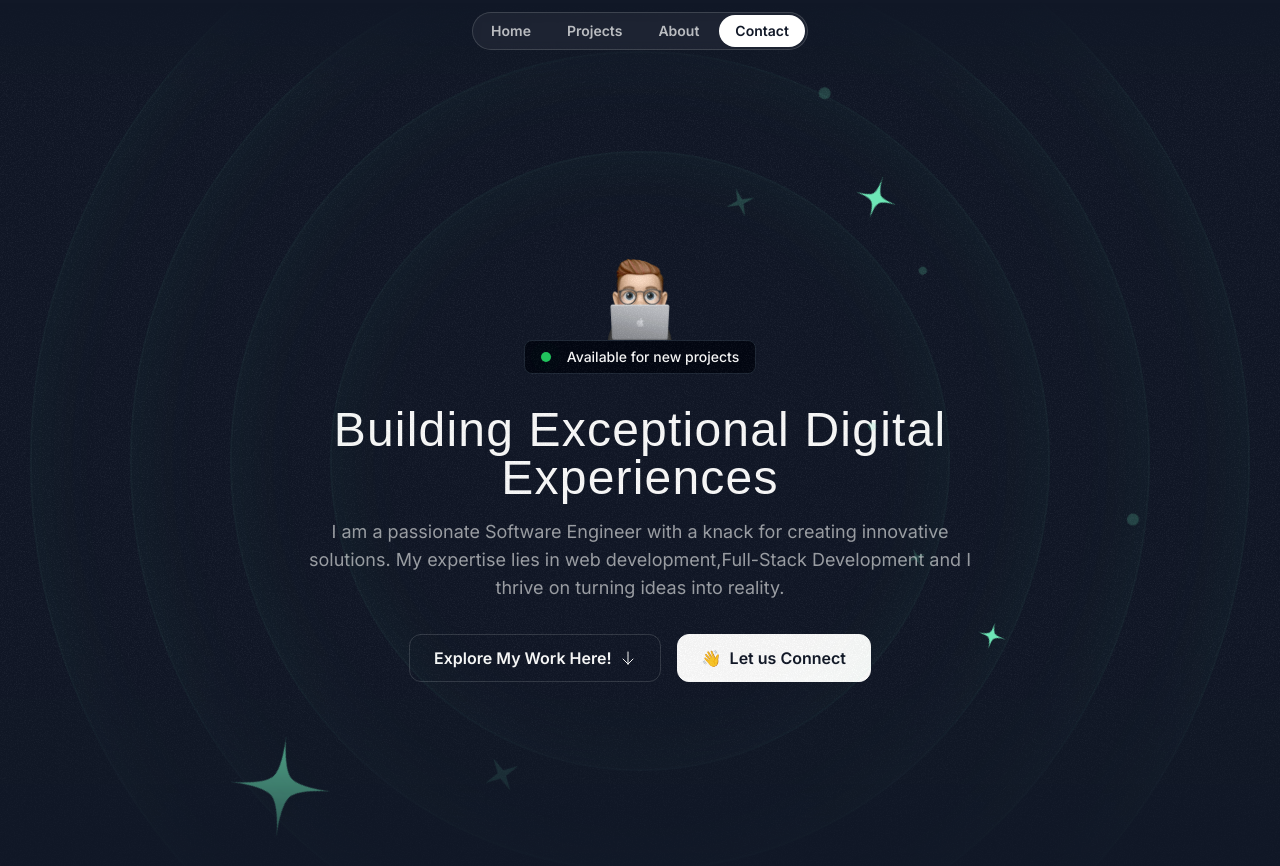
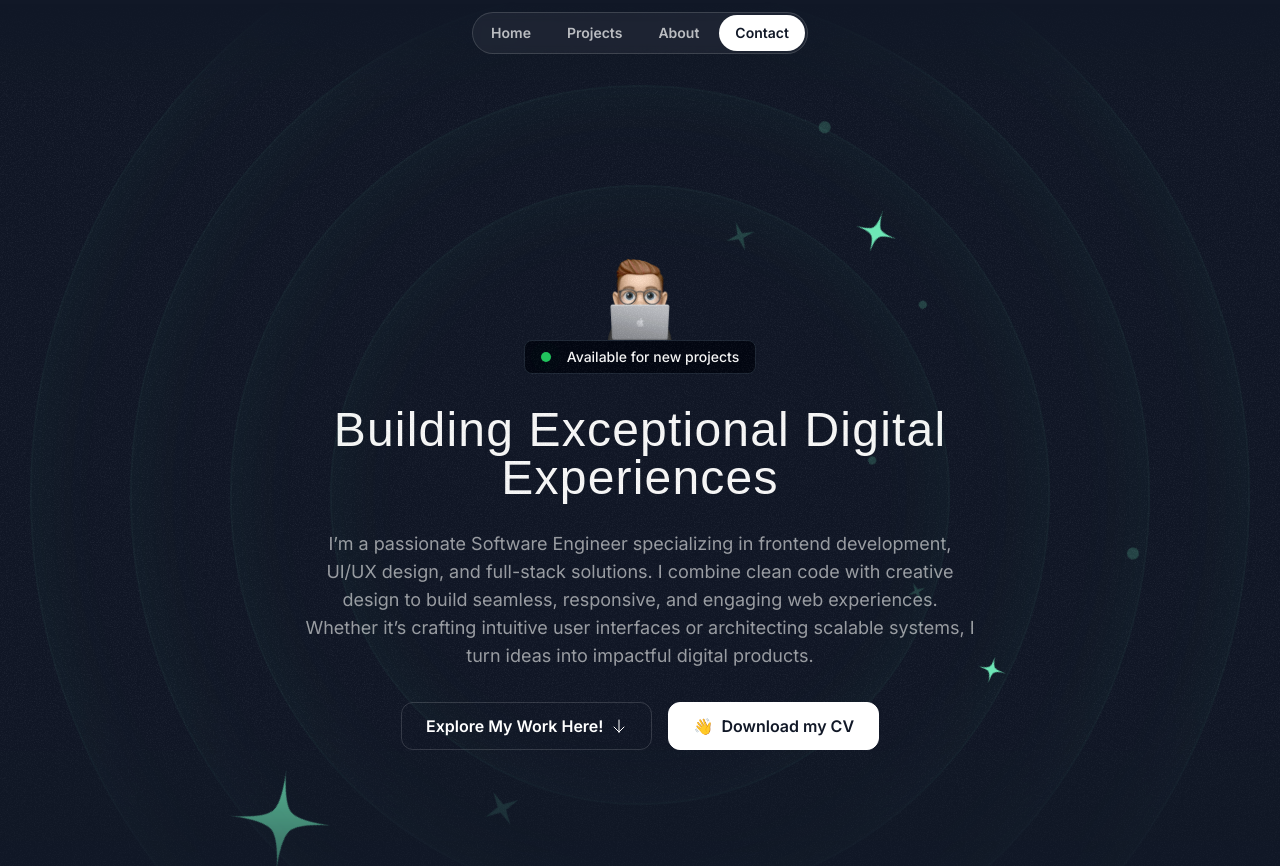
Before and after one commit to chaki-web/myportfolio, a Next.js app: page / in a window 1280 px wide. Shown: the top 866 px of the page. Built offline with nearby package versions, Linux system fonts and the light colour scheme; a web font is replaced by a local one.

Commit message:
Added a form for collecting contact inforation and smooth transitions, Navbar navigations are now navigating through the regarding pages with a single click

```diff
--- a/src/app/globals.css
+++ b/src/app/globals.css
@@ -9,11 +9,22 @@
 
   .hero-ring {
     @apply absolute inset-0 border-2 top-1/2 left-1/2 -translate-x-1/2 -translate-y-1/2 rounded-full border-emerald-300/5 shadow-[0_0_80px_inset] shadow-emerald-300/5;
-
   }
 
-    @layer utilities{
+  html {
+    scroll-behavior: smooth;
+    scroll-padding-top: 80px;
+  }
+
+  /* Ensure clickable elements are above others */
+button, a {
+  position: relative;
+  z-index: 10;
+}
+}
+
+@layer utilities {
   .container {
     @apply max-w-5xl;
   }
-}}
+}
--- a/src/sections/About.tsx
+++ b/src/sections/About.tsx
@@ -91,7 +91,7 @@ const hobbies = [
 export const AboutSection = () => {
   const constraintRef = useRef(null);
   return (
-    <div className="py-20 lg:py-28">
+    <div className="py-20 lg:py-28" id="about">
       <div className="container">
         <SectionHeader
           eyebrow="About Me"
--- a/src/sections/Contact.tsx
+++ b/src/sections/Contact.tsx
@@ -1,11 +1,43 @@
+"use client";
 import ArrowUpRightIcon from "@/assets/icons/arrow-up-right.svg";
 import grainImage from "@/assets/images/grain.jpg";
+import { useState } from "react";
+import { motion, AnimatePresence } from "framer-motion";
 
 export const ContactSection = () => {
+  const [showForm, setShowForm] = useState(false);
+  const [formData, setFormData] = useState({
+    name: "",
+    email: "",
+    message: "",
+  });
+
+  const handleSubmit = (e: React.FormEvent) => {
+    e.preventDefault();
+    // Add your form submission logic here
+    console.log("Form submitted:", formData);
+    // You would typically send this data to your backend or email service
+  };
+
+  const handleChange = (
+    e: React.ChangeEvent<HTMLInputElement | HTMLTextAreaElement>
+  ) => {
+    const { name, value } = e.target;
+    setFormData((prev) => ({
+      ...prev,
+      [name]: value,
+    }));
+  };
+
   return (
-    <div className="py-16 pt-12 lg:py-24 lg:">
+    <div
+      className="py-16 pt-12 lg:py-24"
+      id="contact"
+      style={{ position: "relative", zIndex: 1 }}
+    >
       <div className="container">
-        <div className="bg-gradient-to-r from-emerald-300 to-sky-400 text-gray-900 py-8 px-10 rounded-3xl text-center md:text-left relative overflow-hidden z-0">
+        {/* Gradient Card */}
+        <div className="bg-gradient-to-r from-emerald-300 to-sky-400 text-gray-900 py-8 px-10 rounded-3xl text-center md:text-left relative overflow-hidden z-0 mb-8 pointer-events-auto">
           <div
             className="absolute inset-0 opacity-5 -z-10"
             style={{ backgroundImage: `url(${grainImage.src})` }}
@@ -21,13 +53,95 @@ export const ContactSection = () => {
               </p>
             </div>
             <div>
-              <button className="text-white bg-gray-900 inline-flex items-center px-6 h-12 rounded-xl gap-2 mt-8 w-max border border-gray-900">
-                <span className="font-semibold">Contact Me</span>
+              <button
+                onClick={() => setShowForm(!showForm)}
+                className="text-white bg-gray-900 inline-flex items-center px-6 h-12 rounded-xl gap-2 mt-8 w-max border border-gray-900 hover:bg-gray-800 transition-colors pointer-events-auto relative z-10"
+              >
+                <span className="font-semibold">
+                  {showForm ? "Hide Form" : "Contact Me"}
+                </span>
                 <ArrowUpRightIcon className="size-4" />
               </button>
             </div>
           </div>
         </div>
+
+        <AnimatePresence>
+          {showForm && (
+            <motion.div
+              initial={{ opacity: 0, y: 20 }}
+              animate={{ opacity: 1, y: 0 }}
+              exit={{ opacity: 0, y: 20 }}
+              transition={{ duration: 0.3, ease: "easeInOut" }}
+              className="bg-white/5 backdrop-blur-sm border border-white/15 rounded-3xl p-8 md:p-10 mt-8"
+            >
+              <form onSubmit={handleSubmit} className="space-y-6">
+                <div className="grid grid-cols-1 md:grid-cols-2 gap-6">
+                  <div>
+                    <label
+                      htmlFor="name"
+                      className="block text-sm font-medium mb-2"
+                    >
+                      Your Name
+                    </label>
+                    <input
+                      type="text"
+                      id="name"
+                      name="name"
+                      value={formData.name}
+                      onChange={handleChange}
+                      className="w-full bg-white/5 border border-white/15 rounded-xl px-4 py-3 focus:outline-none focus:ring-2 focus:ring-emerald-300/50"
+                      required
+                    />
+                  </div>
+                  <div>
+                    <label
+                      htmlFor="email"
+                      className="block text-sm font-medium mb-2"
+                    >
+                      Email Address
+                    </label>
+                    <input
+                      type="email"
+                      id="email"
+                      name="email"
+                      value={formData.email}
+                      onChange={handleChange}
+                      className="w-full bg-white/5 border border-white/15 rounded-xl px-4 py-3 focus:outline-none focus:ring-2 focus:ring-emerald-300/50"
+                      required
+                    />
+                  </div>
+                </div>
+                <div>
+                  <label
+                    htmlFor="message"
+                    className="block text-sm font-medium mb-2"
+                  >
+                    Your Message
+                  </label>
+                  <textarea
+                    id="message"
+                    name="message"
+                    rows={5}
+                    value={formData.message}
+                    onChange={handleChange}
+                    className="w-full bg-white/5 border border-white/15 rounded-xl px-4 py-3 focus:outline-none focus:ring-2 focus:ring-emerald-300/50"
+                    required
+                  ></textarea>
+                </div>
+                <div className="flex justify-end">
+                  <button
+                    type="submit"
+                    className="bg-gradient-to-r from-emerald-300 to-sky-400 text-gray-900 px-6 h-12 rounded-xl font-semibold inline-flex items-center gap-2 hover:opacity-90 transition-opacity"
+                  >
+                    Send Message
+                    <ArrowUpRightIcon className="size-4" />
+                  </button>
+                </div>
+              </form>
+            </motion.div>
+          )}
+        </AnimatePresence>
       </div>
     </div>
   );
--- a/src/sections/Footer.tsx
+++ b/src/sections/Footer.tsx
@@ -3,25 +3,25 @@ import ArrowUpRightIcon from "@/assets/icons/arrow-up-right.svg";
 const footerLinks = [
   {
     title: "Linkedin",
-    href: "#",
+    href: "https://www.linkedin.com/in/janethra-d-35273b254/",
   },
   {
     title: "GitHub",
-    href: "#",
+    href: "https://github.com/chaki-web",
   },
   {
     title: "Facebook",
-    href: "#",
+    href: "https://www.facebook.com/janethra.bandara",
   },
   {
     title: "Instagram",
-    href: "#",
+    href: "https://www.instagram.com/chakii.gg?igsh=MThtd2x6Ymx5NWQ1eg==",
   },
 ];
 
 export const Footer = () => {
   return (
-    <footer className="relative -z-10 overflow-x-clip">
+    <footer className="relative -z-0 overflow-x-clip">
       <div className="absolute h-[400px] w-[1600px] bottom-0 left-1/2 -translate-x-1/2 bg-emerald-300/30 [mask-image:radial-gradient(50%_50%_at_bottom_center,black,transparent)] -z-10"></div>
       <div className="container">
         <div className="border-t border-white/15 py-6 text-sm flex flex-col md:flex-row md:justify-between items-center gap-8">
@@ -31,8 +31,10 @@ export const Footer = () => {
           <nav className="flex flex-col md:flex-row items-center gap-8">
             {footerLinks.map((link) => (
               <a
-                href="#"
+                href={link.href}
                 key={link.title}
+                target="_blank"
+                rel="noopener noreferrer"
                 className="inline-flex items-center gap-1.5"
               >
                 <span className="font-semibold">{link.title}</span>
--- a/src/sections/Header.tsx
+++ b/src/sections/Header.tsx
@@ -1,22 +1,70 @@
+"use client";
+import React, { useState, useEffect } from "react";
+
 export const Header = () => {
+  // Custom scroll function with offset control
+  const scrollTo = (sectionId: string, offset = 0) => {
+    const element = document.getElementById(sectionId);
+    if (element) {
+      const elementPosition = element.getBoundingClientRect().top;
+      const offsetPosition = elementPosition + window.pageYOffset - offset;
+
+      window.scrollTo({
+        top: offsetPosition,
+        behavior: "smooth",
+      });
+    }
+  };
+
+  const [activeSection, setActiveSection] = useState("home");
+
+  // Add this effect to detect scroll position
+  useEffect(() => {
+    const handleScroll = () => {
+      const sections = ["home", "projects", "about", "contact"];
+      for (const section of sections) {
+        const element = document.getElementById(section);
+        if (element) {
+          const rect = element.getBoundingClientRect();
+          if (rect.top <= 100 && rect.bottom >= 100) {
+            setActiveSection(section);
+            break;
+          }
+        }
+      }
+    };
+
+    window.addEventListener("scroll", handleScroll);
+    return () => window.removeEventListener("scroll", handleScroll);
+  }, []);
+
   return (
-    <div className="flex justify-center items-center fixed  top-3 w-full z-10">
+    <div className="flex justify-center items-center fixed top-3 w-full z-50">
       <nav className="flex gap-1 p-0.5 border border-white/15 rounded-full bg-white/5 backdrop-blur-sm">
-        <a href="#" className="nav-item">
+        <button
+          onClick={() => window.scrollTo({ top: 0, behavior: "smooth" })}
+          className="nav-item px-4 py-2 rounded-full hover:bg-white/10 transition-colors"
+        >
           Home
-        </a>
-        <a href="#" className="nav-item">
+        </button>
+        <button
+          onClick={() => scrollTo("projects", 80)}
+          className="nav-item px-4 py-2 rounded-full hover:bg-white/10 transition-colors"
+        >
           Projects
-        </a>
-        <a href="#" className="nav-item">
+        </button>
+        <button
+          onClick={() => scrollTo("about", 10)}
+          className="nav-item px-4 py-2 rounded-full hover:bg-white/10 transition-colors"
+        >
           About
-        </a>
-        <a
-          href="#"
-          className="nav-item bg-white text-gray-900 hover:bg-white/40 hover:text-gray/900"
+        </button>
+        <button
+          onClick={() => scrollTo("contact", 40)}
+          className="nav-item px-4 py-2 rounded-full bg-white text-gray-900 hover:bg-white/80 transition-colors"
         >
           Contact
-        </a>
+        </button>
       </nav>
     </div>
   );
--- a/src/sections/Hero.tsx
+++ b/src/sections/Hero.tsx
@@ -119,22 +119,28 @@ export const HeroSection = () => {
           <h1 className="font-serif text-3xl text-center mt-8 tracking-wide md:text-5xl">
             Building Exceptional Digital Experiences
           </h1>
-          <p className="mt-4 text-center text-white/60 md:text-lg">
-            I am a passionate Software Engineer with a knack for creating
-            innovative solutions. My expertise lies in web
-            development,Full-Stack Development and I thrive on turning ideas
-            into reality.
+          <p className="mt-7 text-center text-white/60 md:text-lg">
+            I’m a passionate Software Engineer specializing in frontend
+            development, UI/UX design, and full-stack solutions. I combine clean
+            code with creative design to build seamless, responsive, and
+            engaging web experiences. Whether it’s crafting intuitive user
+            interfaces or architecting scalable systems, I turn ideas into
+            impactful digital products.
           </p>
         </div>
-        <div className="flex flex-col md:flex-row justify-center items-center mt-8 gap-4">
-          <button className="inline-flex items-center gap-2 border border-white/15 px-6 h-12 rounded-xl">
+        <div className="flex flex-col md:flex-row justify-center items-center mt-8 gap-4 relative z-10">
+          <button className="inline-flex items-center gap-2 border border-white/15 px-6 h-12 rounded-xl transition-colors">
             <span className="font-semibold">Explore My Work Here!</span>
             <ArrowDown className="size-4" />
           </button>
-          <button className="inline-flex items-center gap-2 border border-white text-gray-900 bg-white h-12 px-6 rounded-xl">
+          <a
+            href="/image/janethra.pdf"
+            download="janethra.pdf"
+            className="inline-flex items-center gap-2 border border-white text-gray-900 bg-white h-12 px-6 rounded-xl hover:bg-gry-100 transition-colors"
+          >
             <span>👋</span>
-            <span className="font-semibold">Let us Connect</span>
-          </button>
+            <span className="font-semibold">Download my CV</span>
+          </a>
         </div>
       </div>
     </div>
--- a/src/sections/Projects.tsx
+++ b/src/sections/Projects.tsx
@@ -1,3 +1,4 @@
+"use client";
 import darkSaasLandingPage from "@/assets/images/dark-saas-landing-page.png";
 import lightSaasLandingPage from "@/assets/images/light-saas-landing-page.png";
 import aiStartupLandingPage from "@/assets/images/ai-startup-landing-page.png";
@@ -48,7 +49,7 @@ const portfolioProjects = [
 
 export const ProjectsSection = () => {
   return (
-    <section className="pb-16 lg:py-24 px-4">
+    <section className="pb-16 lg:py-24 px-4" id="projects">
       <div className="container mx-auto">
         <div className="flex justify-center">
           <p className="uppercase font-semibold tracking-widest bg-gradient-to-r from-emerald-300 to-sky-400 text-transparent bg-clip-text text-center">
--- a/src/sections/Testimonials.tsx
+++ b/src/sections/Testimonials.tsx
@@ -12,38 +12,38 @@ const testimonials = [
   {
     name: "Alex Turner",
     position: "Marketing Manager @ TechStartups",
-    text: "Alex was instrumental in transforming our website into a powerful marketing tool. His attention to detail and ability to understand our brand is exceptional. We're thrilled with the results!",
+    text: "Janethra was instrumental in transforming our website into a powerful marketing tool. His attention to detail and ability to understand our brand is exceptional. We're thrilled with the results!",
     avatar: memojiAvatar1,
   },
   {
     name: "Olivia Green",
     position: "Head of Design @ GreenLeaf",
-    text: "Working with Alex was a pleasure. His expertise in frontend development brought our designs to life in a way we never imagined. The website has exceeded our expectations.",
+    text: "Working with Janethra was a pleasure. His expertise in frontend development brought our designs to life in a way we never imagined. The website has exceeded our expectations.",
     avatar: memojiAvatar2,
   },
   {
     name: "Daniel White",
     position: "CEO @ InnovateCo",
-    text: "Alex's ability to create seamless user experiences is unmatched. Our website has seen a significant increase in conversions since launching the new design. We couldn't be happier.",
+    text: "J's ability to create seamless user experiences is unmatched. Our website has seen a significant increase in conversions since launching the new design. We couldn't be happier.",
     avatar: memojiAvatar3,
   },
   {
     name: "Amaya Kumarasiri",
     position: "Associate UI/UX,QA @ AKH IT Solutions",
-    text: "Janethra is a true frontend wizard. His work on our project was outstanding. He not only delivered a beautiful design but also ensured a seamless user experience. Highly recommended!",
+    text: "Janethra is a brilliant developer with a sharp eye for design and functionality. Working with him was smooth and inspiring. He transformed our vision into a fully functional product with flawless execution. Every detail—from layout to interaction—was thoughtfully crafted. I’m truly impressed by his dedication and skill. Highly recommended for any creative collaboration!",
     avatar: memojiAvatar4,
   },
   {
     name: "Praveen Kakulandala",
     position: "Undergraduate @ NSBM",
-    text: "Hey Janethra 😊, it was such a pleasure working with you! Your support and great ideas made everything smoother and fun. Really hope we get to collaborate again soon! 🤝✨",
+    text: "Hey Janethra, it was such a pleasure working with you! Your support and great ideas made everything smoother and fun. Really hope we get to collaborate again soon! 🤝✨",
     avatar: memojiAvatar5,
   },
 ];
 
 export const TestimonialsSection = () => {
   return (
-    <div className="py-16 lg:py-24">
+    <div className="py-16 lg:py-24" id="testimonials">
       <SectionHeader
         eyebrow="Happy Thoughts!"
         title="What Collaborators Say About Me"
```
Also changed, not shown: 1 other file (tests, documents, lock files or other folders). Lines whose indentation alone changed are shown as unchanged.
